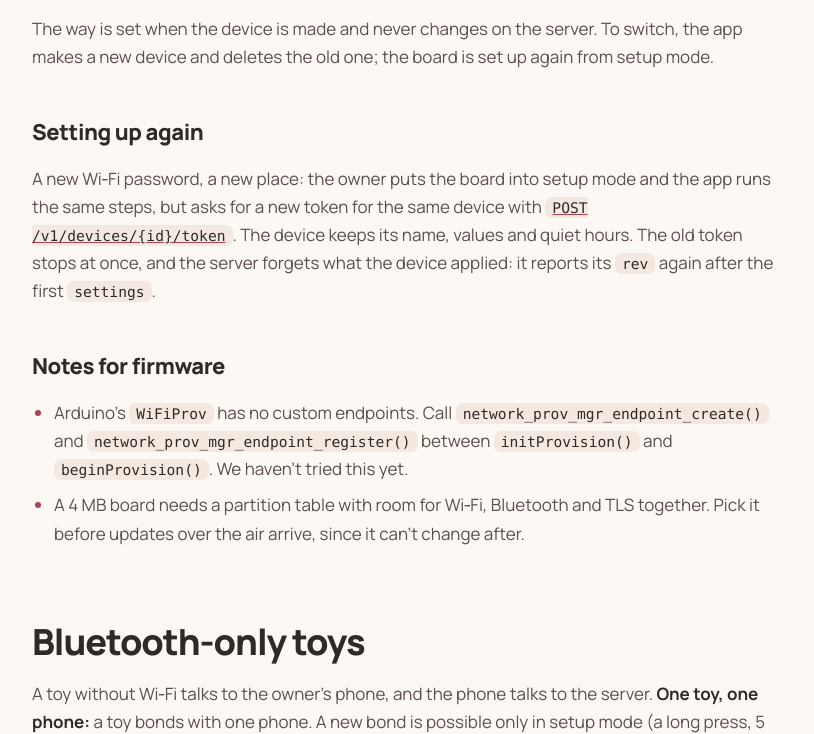
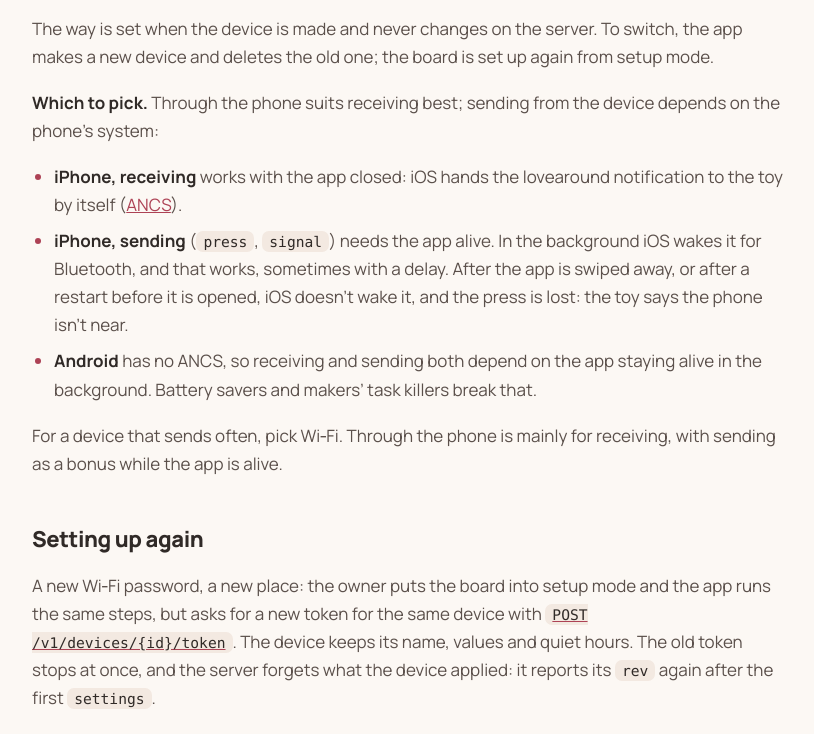
Before and after one commit to lovearound-me/site, a plain HTML site: page public/docs/devices.html in a window 1280 px wide. Shown: the part 11266-12000 px from the top of the page, without its empty margins (384-1198 px from the left). Drawn offline with Linux system fonts and the light colour scheme.

Commit message:
Docs: through the phone is mainly for receiving; sending depends on the phone
Co-Authored-By: Claude Opus 5.5 <noreply@anthropic.com>
Claude-Session: https://claude.ai/code/session_01Kz9jb2NJru8mMgRHk91FyB

```diff
--- a/public/docs/devices.html
+++ b/public/docs/devices.html
@@ -332,6 +332,13 @@
       <li>The app bonds and goes on as for any toy: <code>POST /v1/devices { "name", "setup": "bluetooth", "link": "phone", "capabilities", "tz" }</code>, then <code>PUT /v1/devices/{id}/about</code>.</li>
     </ol>
     <p>The way is set when the device is made and never changes on the server. To switch, the app makes a new device and deletes the old one; the board is set up again from setup mode.</p>
+    <p><b>Which to pick.</b> Through the phone suits receiving best; sending from the device depends on the phone’s system:</p>
+    <ul>
+      <li><b>iPhone, receiving</b> works with the app closed: iOS hands the lovearound notification to the toy by itself (<a href="#hearts">ANCS</a>).</li>
+      <li><b>iPhone, sending</b> (<code>press</code>, <code>signal</code>) needs the app alive. In the background iOS wakes it for Bluetooth, and that works, sometimes with a delay. After the app is swiped away, or after a restart before it is opened, iOS doesn’t wake it, and the press is lost: the toy says the phone isn’t near.</li>
+      <li><b>Android</b> has no ANCS, so receiving and sending both depend on the app staying alive in the background. Battery savers and makers’ task killers break that.</li>
+    </ul>
+    <p>For a device that sends often, pick Wi‑Fi. Through the phone is mainly for receiving, with sending as a bonus while the app is alive.</p>
 
     <h3 id="setup-again">Setting up again</h3>
     <p>A new Wi‑Fi password, a new place: the owner puts the board into setup mode and the app runs the same steps, but asks for a new token for the same device with <a href="/docs/rest#post-device-token"><code>POST /v1/devices/{id}/token</code></a>. The device keeps its name, values and quiet hours. The old token stops at once, and the server forgets what the device applied: it reports its <code>rev</code> again after the first <code>settings</code>.</p>
```
